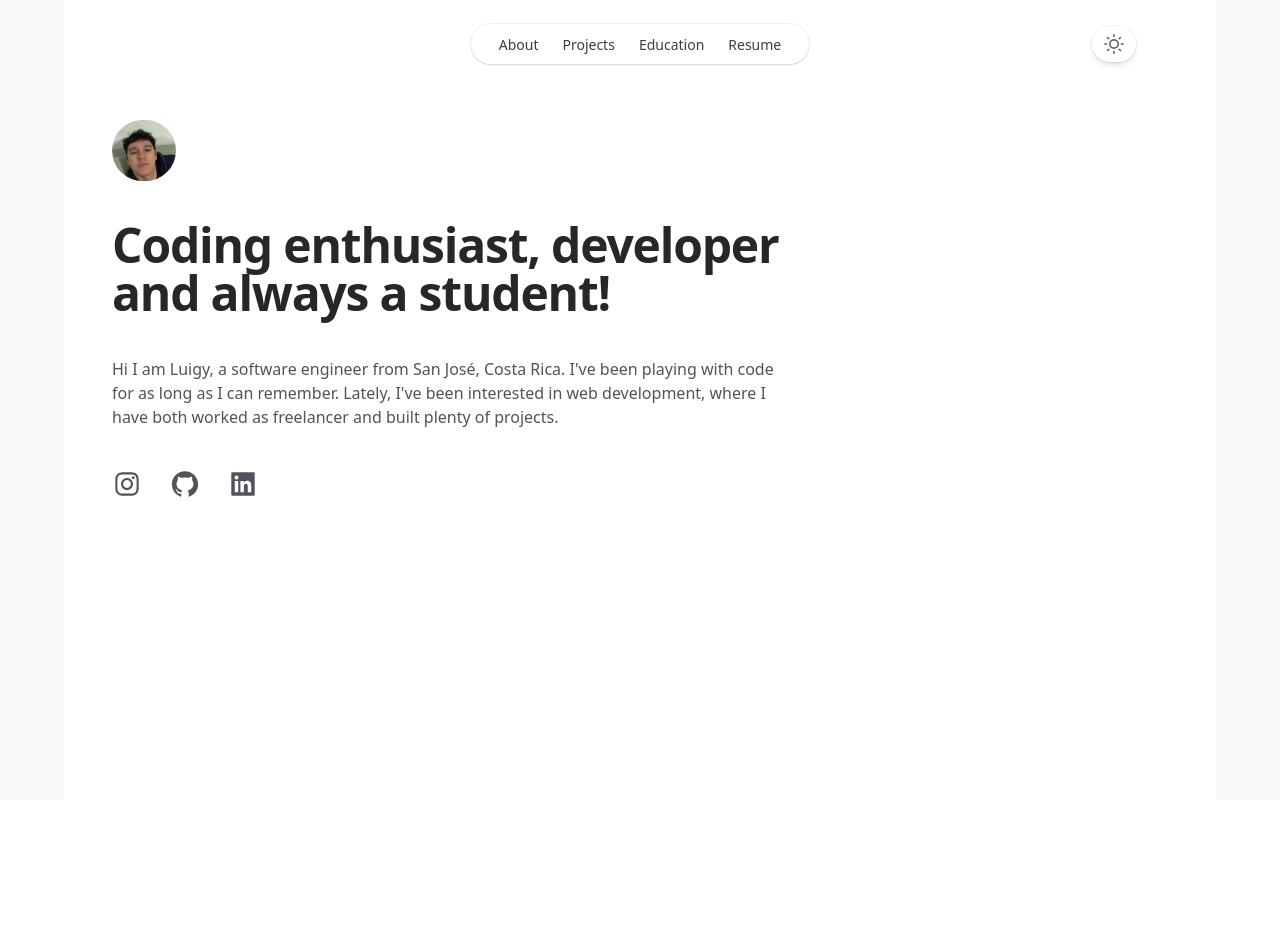
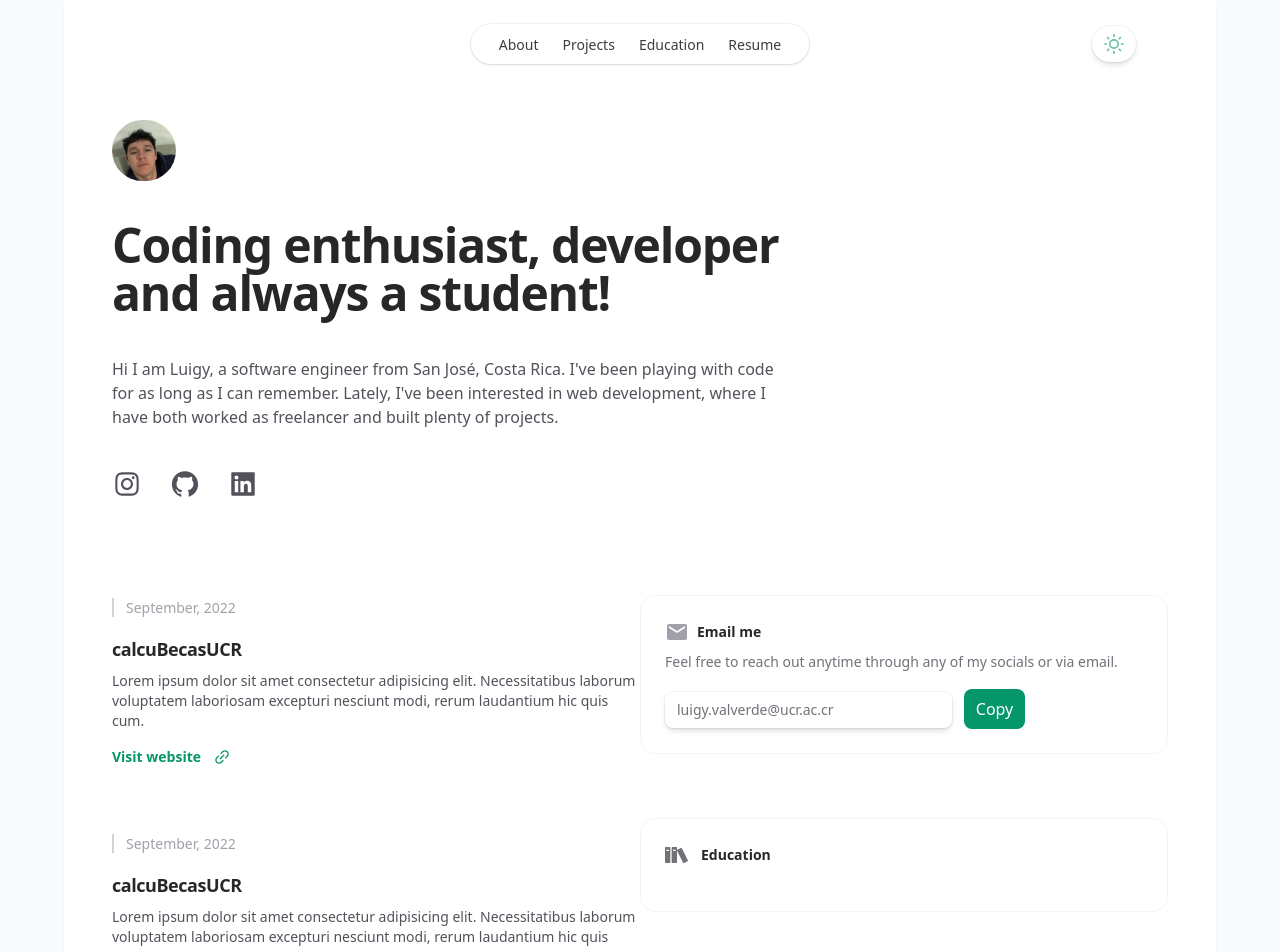
Before and after one commit to luigyy/portfolio, a React (Vite) app: page / in a window 1280 px wide. Shown: the top 952 px of the page. Before the commit the page ends 800 px from the top, so only its background shows below. Built offline with nearby package versions, Linux system fonts and the light colour scheme.

Commit message:
added projects and email section

```diff
--- a/src/App.tsx
+++ b/src/App.tsx
@@ -1,11 +1,12 @@
 import Navbar from "./components/Navbar";
 import ToggleTheme from "./components/ToggleTheme";
 import Hero from "./components/Hero";
+import Content from "./components/Content";
 //
 function App() {
   return (
     // container
-    <div className="bg-gray-50 min-h-screen overflow-hidden">
+    <div className="bg-gray-50 min-h-screen overflow-hidden pb-10">
       {/* main card  */}
       <div className="md:mx-16 bg-white min-h-screen shadow-sm">
         {/* navbar  */}
@@ -16,6 +17,7 @@ function App() {
         <div className="mt-14">
           <Hero />
         </div>
+        <Content />
       </div>
     </div>
   );
--- /dev/null
+++ b/src/components/Content.tsx
@@ -0,0 +1,103 @@
+import React from "react";
+import { AiOutlineLink } from "react-icons/ai";
+import { MdEmail } from "react-icons/md";
+import { ImBooks } from "react-icons/im";
+
+//
+const EMAIL = "luigy.valverde@ucr.ac.cr";
+//
+
+interface ProjectCard {}
+
+const ProjectCard = () => {
+  return (
+    <div className="">
+      <span className="border-l-2 border-zinc-300 pl-3 text-zinc-400 text-sm">
+        September, 2022
+      </span>
+      <h1 className="mt-4 text-zinc-800 tracking-tight font-semibold text-lg">
+        {" "}
+        calcuBecasUCR
+      </h1>
+      <p className="mt-2 text-sm text-zinc-600 z-10">
+        Lorem ipsum dolor sit amet consectetur adipisicing elit. Necessitatibus
+        laborum voluptatem laboriosam excepturi nesciunt modi, rerum laudantium
+        hic quis cum.
+      </p>
+
+      <a
+        href=""
+        className="text-emerald-600 font-semibold text-sm flex items-center gap-3 mt-4"
+      >
+        <span>Visit website</span> <AiOutlineLink className="text-lg" />
+      </a>
+    </div>
+  );
+};
+
+interface ContentProps {}
+
+const Content: React.FC<ContentProps> = ({}) => {
+  return (
+    <div className="mx-auto grid max-w-7xl grid-cols-1 gap-y-20 lg:max-w-none lg:grid-cols-2 mt-24 px-8 lg:px-12">
+      {/* left div  */}
+      <div className="flex flex-col gap-16 ">
+        {" "}
+        <ProjectCard />
+        <ProjectCard />
+        <ProjectCard />
+      </div>
+      {/* left div  */}
+      {/* right div  */}
+      <div className="flex flex-col gap-16 ">
+        {/* email div  */}
+        <div className="rounded-2xl border border-zinc-100 p-6 dark:border-zinc-700/40">
+          <h1 className="text-sm font-semibold text-zinc-800 flex items-center gap-2">
+            {" "}
+            <MdEmail className=" text-zinc-400 text-2xl" />{" "}
+            <span className="text-zinc-800">Email me</span>
+          </h1>
+          <p className="text-sm text-zinc-500 mt-2">
+            Feel free to reach out anytime through any of my socials or via
+            email.
+          </p>
+          <div className="">
+            <input
+              type="text"
+              disabled
+              value={EMAIL}
+              className="
+              text-zinc-500 text-sm
+              w-[60%] mx-auto disabled:bg-white  ring-1 ring-zinc-900/5  shadow-md appearance-none rounded-lg mt-5 px-3 py-2"
+            />
+            <button className="ml-3 text-white bg-emerald-600 py-2 px-3 rounded-lg">
+              Copy
+            </button>
+          </div>
+        </div>
+
+        {/* email div  */}
+        <div className=" rounded-2xl border border-zinc-100 p-6 ">
+          <div className="flex items-center gap-3 ">
+            <span className="text-2xl text-zinc-500">
+              <ImBooks />
+            </span>
+            <span className="text-sm text-zinc-800 font-semibold ">
+              Education
+            </span>
+          </div>
+          <div className="mt-5">
+            <h1 className="flex flex-col">
+              <span></span>
+              <span></span>
+            </h1>
+            <span></span>
+          </div>
+        </div>
+      </div>
+      {/* right div  */}
+    </div>
+  );
+};
+
+export default Content;
--- a/src/components/ToggleTheme.tsx
+++ b/src/components/ToggleTheme.tsx
@@ -15,10 +15,10 @@ const ToggleTheme: React.FC<ToggleThemeProps> = ({}) => {
   }, [theme]);
 
   return (
-    <div className=" backdrop-blur mt-6 absolute right-[80px]  shadow-md ring-1 ring-zinc-900/5 rounded-full">
+    <div className=" backdrop-blur mt-6 absolute right-[80px]  hover:shadow-lg  shadow-md ring-1 ring-zinc-900/5 rounded-full">
       <button
         // onClick={() => toggleTheme()}
-        className="items-center text-xl opacity-60 hover:text-emerald-600 px-3 py-2"
+        className="items-center text-xl opacity-60 text-emerald-600 px-3 py-2"
       >
         <FiSun className="" />
       </button>
```
